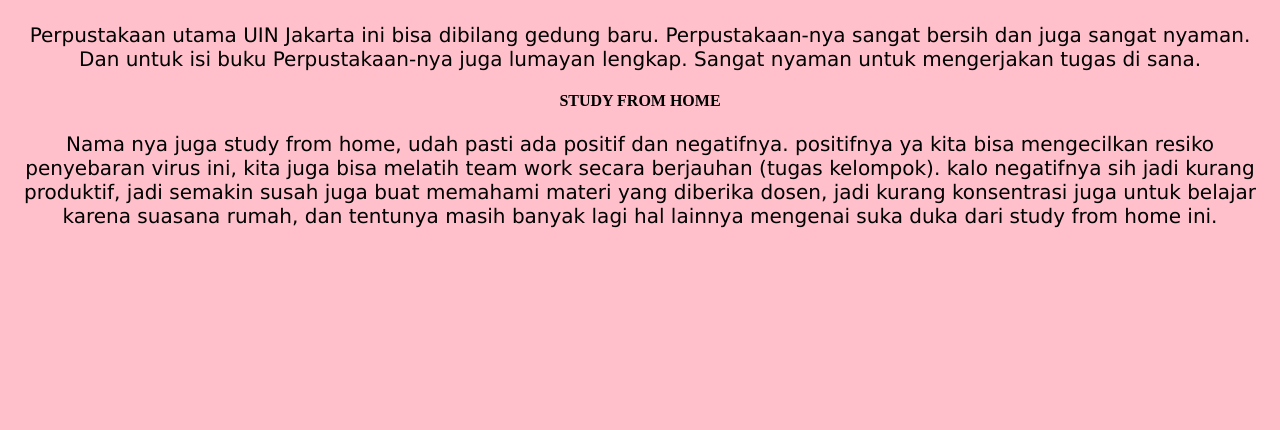
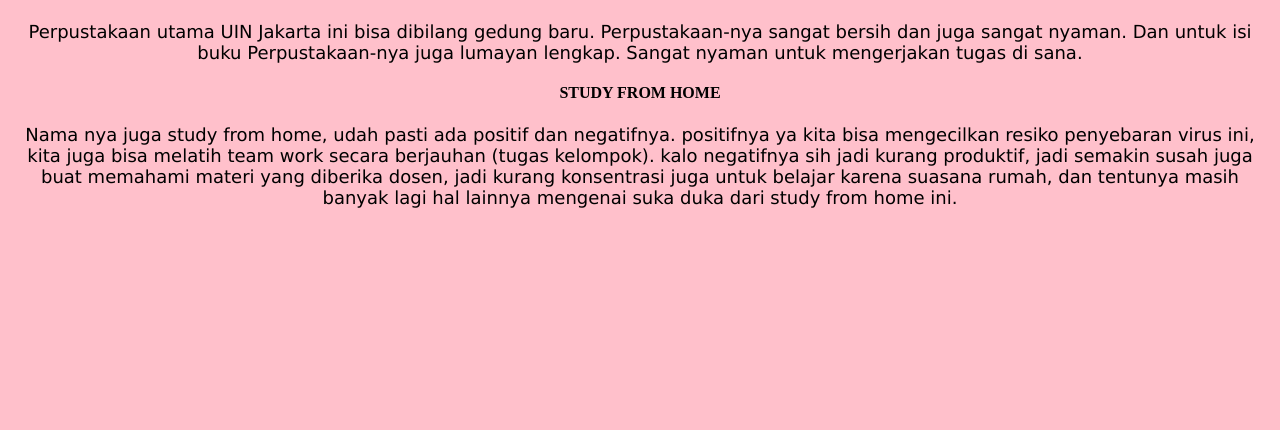
Before and after one commit to nurkhairiq23/Tugas_Cloud, a PHP site: page / in a window 1280 px wide. Shown: the part 370-800 px from the top of the page. Run offline with PHP 8.4, Linux system fonts and the light colour scheme.

Commit message:
Update index.php

```diff
--- a/index.php
+++ b/index.php
@@ -1,6 +1,7 @@
 <!DOCTYPE html>
 <html>
 <head>
+  <title>Tugas Cloud</title>
   <style>
     body {
         background-color: pink;
@@ -13,12 +14,13 @@ h1 {
 
     p {
       font-family: verdana;
-  font-size: 20px;
+      font-size: 18px;
     }
   </style>
 </head>
+
 <body>
-<div class="wrap">
+
     <div class="header">
             <h1>Cloud Computing</h1>
     </div>
@@ -36,6 +38,6 @@ p {
             tentunya masih banyak lagi hal lainnya mengenai suka duka dari study from home ini.</p>
         </center>
   </div>
-</div>
+
 </body>
 </html>
```
Lines whose indentation alone changed are shown as unchanged.
